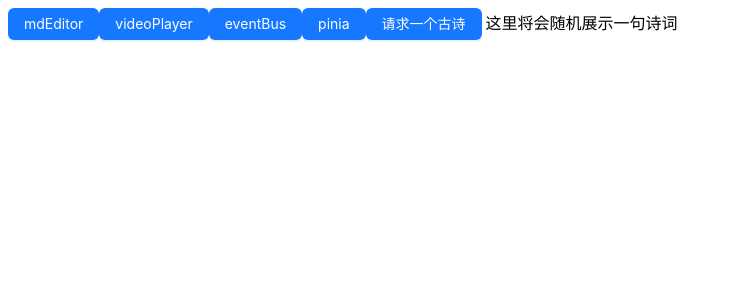
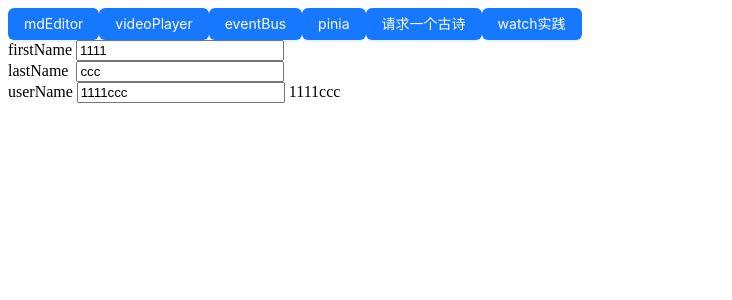
Before and after one commit to Elmo2022/mdEditor, a Vue app: page /watchView in a window 1280 px wide. Shown: the top 300 px of the page, without its empty margins (0-732 px from the left). Built offline with nearby package versions, Linux system fonts and the light colour scheme; what @kangc/v-md-editor would draw is missing.

Commit message:
添加watch

```diff
--- a/src/App.vue
+++ b/src/App.vue
@@ -5,9 +5,10 @@ import eventBus from '../src/views/eventBus.vue'
 import { ref } from 'vue'
 import request from '../src/api'
 import pinia from '../src/views/pinia.vue'
+import watchView from '../src/views/watchView.vue'
 import { useRouter } from 'vue-router'
 const router = useRouter()
-const poem = ref('这里将会随机展示一句诗词')
+const poem = ref('')
 const toMdEditor = () => {
   router.push('/mdEditor')
 }
@@ -19,6 +20,9 @@ const toEventBus = () => {
 }
 const toPinia = () => {
   router.push('/pinia')
+}
+const toWatch = () => {
+  router.push('/watchView')
 }
 async function fetchData() {
   try {
@@ -41,6 +45,7 @@ const requestPoem = ()=>{
 <a-button @click="toEventBus" type="primary" primary>eventBus</a-button>
 <a-button @click="toPinia" type="primary" primary>pinia</a-button>
 <a-button @click="requestPoem" type="primary" primary>请求一个古诗</a-button>
+<a-button @click="toWatch" type="primary" primary>watch实践</a-button>
 {{ poem }}
 <router-view></router-view>
 
--- a/src/router/index.ts
+++ b/src/router/index.ts
@@ -4,6 +4,7 @@ import mdEditor from '../views/mdEditor.vue';
 import VideoPlayer from '../views/videoPlayer.vue';
 import eventBus from '../views/eventBus.vue';
 import pinia from '../views/pinia.vue';
+import watchView from '../views/watchView.vue';
 const routes: Array<RouteRecordRaw> = [
   {
     path: '/',
@@ -30,6 +31,11 @@ const routes: Array<RouteRecordRaw> = [
     name: 'pinia',
     component: pinia,
   },
+  {
+    path: '/watchView',
+    name: 'watchView',
+    component: watchView,
+  },
   // 你可以添加更多的路由配置
 ];
 
--- /dev/null
+++ b/src/views/watchView.vue
@@ -0,0 +1,61 @@
+<!-- <template>
+    <br>
+    firstName <a-input style="width: 200px" v-model="firstName" placeholder="firstName"></a-input>
+    <br>
+    lastName &nbsp;<a-input style="width: 200px" v-model="lastName" placeholder="lastName"></a-input>
+    <br>
+    userName<a-input style="width: 200px" v-model="userName" placeholder="userName"></a-input>
+
+
+</template>
+
+<script setup lang="ts">
+import { ref,computed,watch } from 'vue'
+
+
+const firstName = ref('1111')
+const lastName = ref('ccc')
+
+const userName = computed(() => {
+  return firstName.value + lastName.value
+})
+
+// watch(question, async (newQuestion, oldQuestion) => {
+
+//   }
+// )
+</script>
+
+<style>
+
+</style> -->
+
+
+<template>
+    <br>
+    firstName <input style="width: 200px" v-model="firstName" placeholder="firstName"></input>
+    <br>
+    lastName &nbsp;<input style="width: 200px" v-model="lastName" placeholder="lastName"></input>
+    <br>
+    userName <input style="width: 200px" v-model="userName" placeholder="userName"></input>
+    {{ data }}
+</template>
+
+<script setup lang="ts">
+import { ref, watch ,computed} from 'vue'
+
+const firstName = ref('1111')
+const lastName = ref('ccc')
+const userName = ref('')
+const data = computed(() => {
+    alert("我要计算了")
+  return firstName.value + lastName.value
+})
+watch([firstName, lastName], ([newFirstName, newLastName], [oldFirstName, oldLastName]) => {
+  userName.value = newFirstName + newLastName
+}, { immediate: true })
+
+</script>
+
+<style>
+</style>
```
